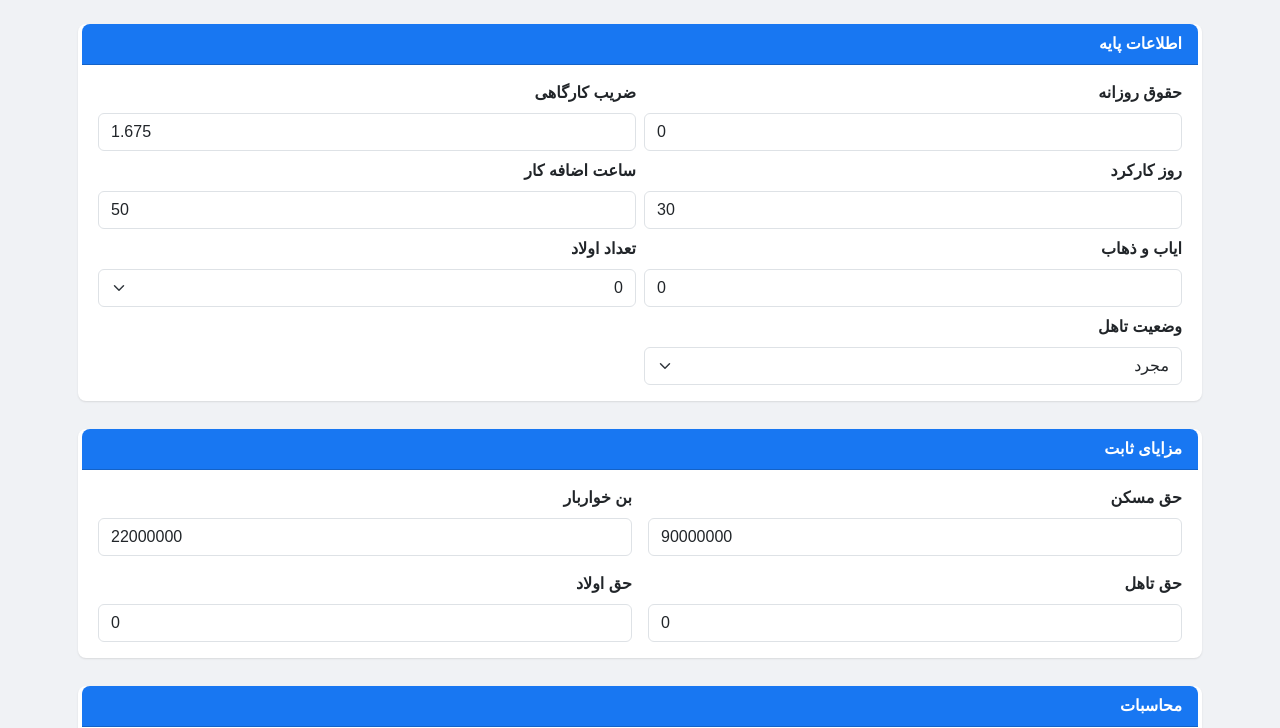
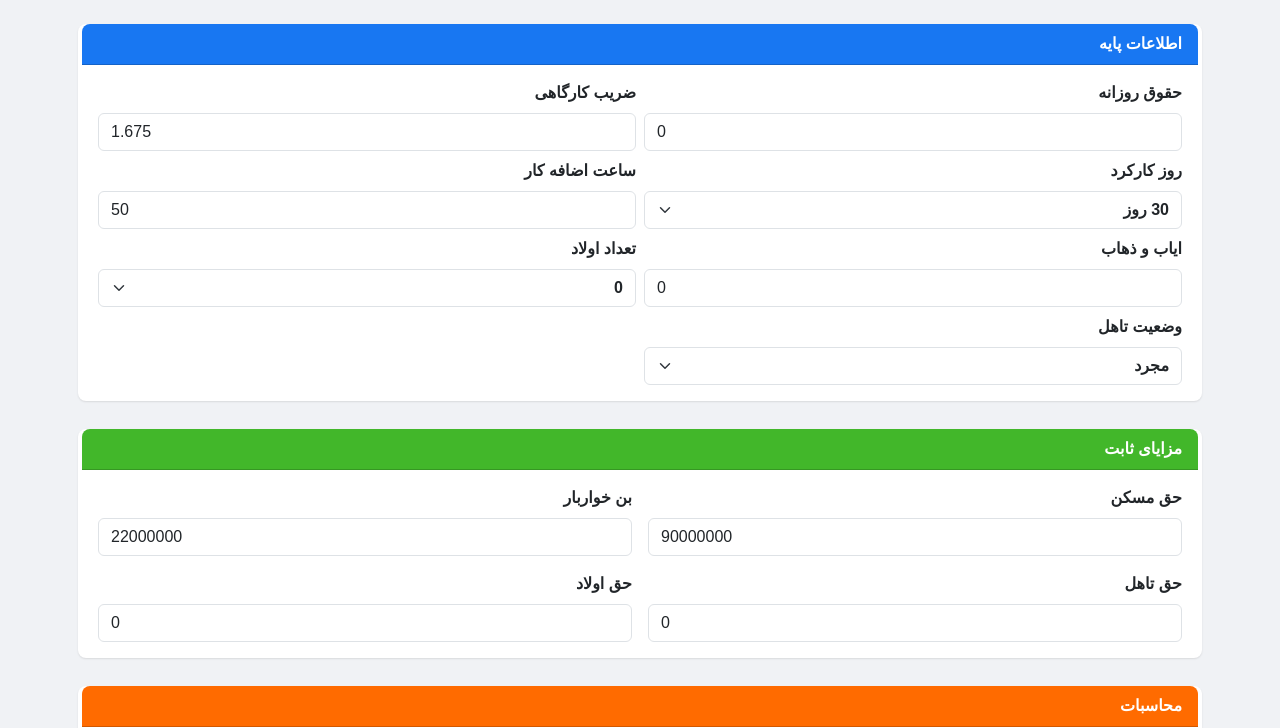
Before and after one commit to akarimvand/Dast_mozd-1404, a plain HTML site: page index.html in a window 1280 px wide. Shown: the part 72-800 px from the top of the page. Drawn offline with nearby package versions, Linux system fonts and the light colour scheme; a web font is replaced by a local one.

Commit message:
Add index.html 1743313072328

```diff
--- a/index.html
+++ b/index.html
@@ -42,10 +42,18 @@
             box-shadow: 0 4px 8px rgba(0,0,0,0.1);
         }
         .card-header {
-            background-color: #1877f2;
             color: white;
             font-weight: bold;
             border-radius: 8px 8px 0 0 !important;
+        }
+        .card:nth-child(1) .card-header {
+            background-color: #1877f2; /* Blue */
+        }
+        .card:nth-child(2) .card-header {
+            background-color: #42b72a; /* Green */
+        }
+        .card:nth-child(3) .card-header {
+            background-color: #ff6b00; /* Orange */
         }
         .form-label {
             font-weight: bold;
@@ -57,6 +65,11 @@
         .result-value {
             font-weight: bold;
             color: #0d6efd;
+        }
+        input,
+        .form-select,
+        .history-item {
+            font-weight: bold;
         }
     </style>
     <style>
@@ -114,7 +127,11 @@
                         </div>
                         <div class="col-md-6">
                             <label for="ROZ_KARKARD" class="form-label">روز کارکرد</label>
-                            <input type="number" class="form-control" id="ROZ_KARKARD" value="30">
+                            <select class="form-select" id="ROZ_KARKARD">
+                                <option value="29">29 روز</option>
+                                <option value="30" selected>30 روز</option>
+                                <option value="31">31 روز</option>
+                            </select>
                         </div>
                         <div class="col-md-6">
                             <label for="S_EZAFE" class="form-label">ساعت اضافه کار</label>
```
